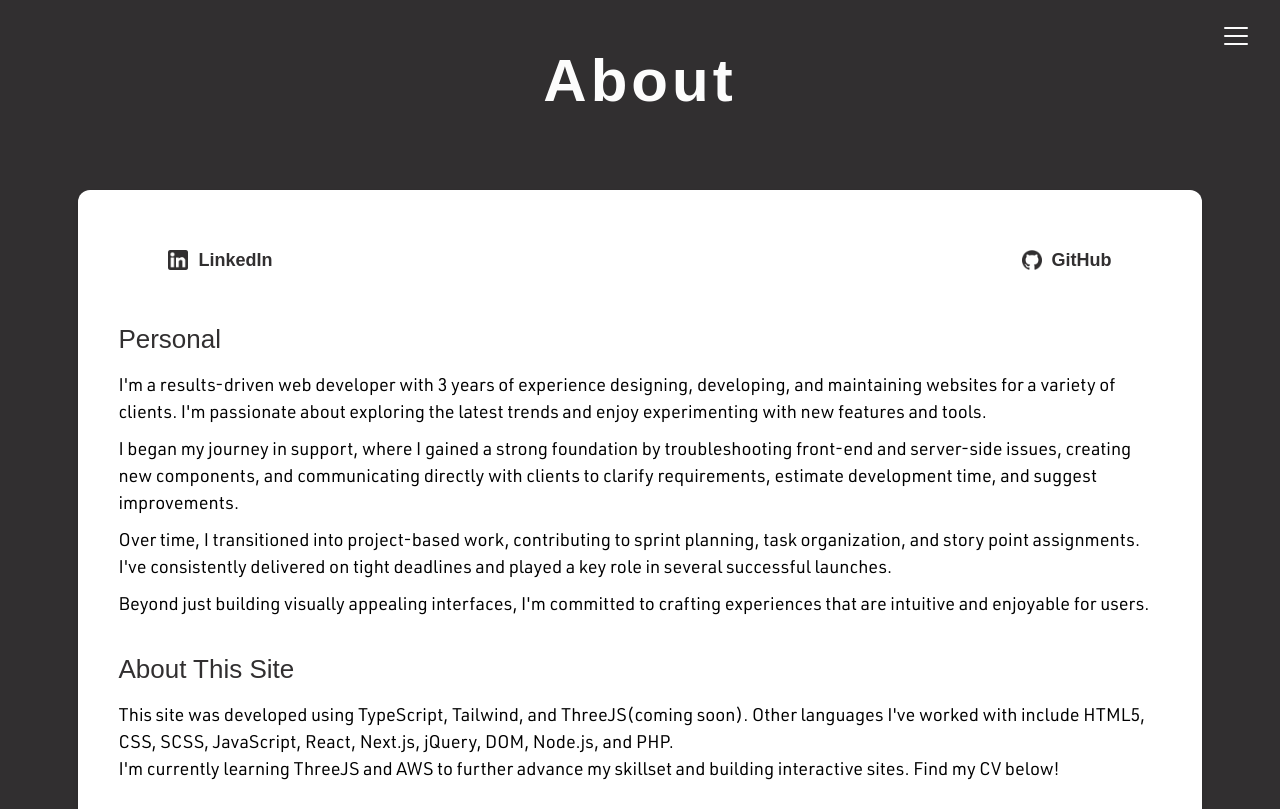
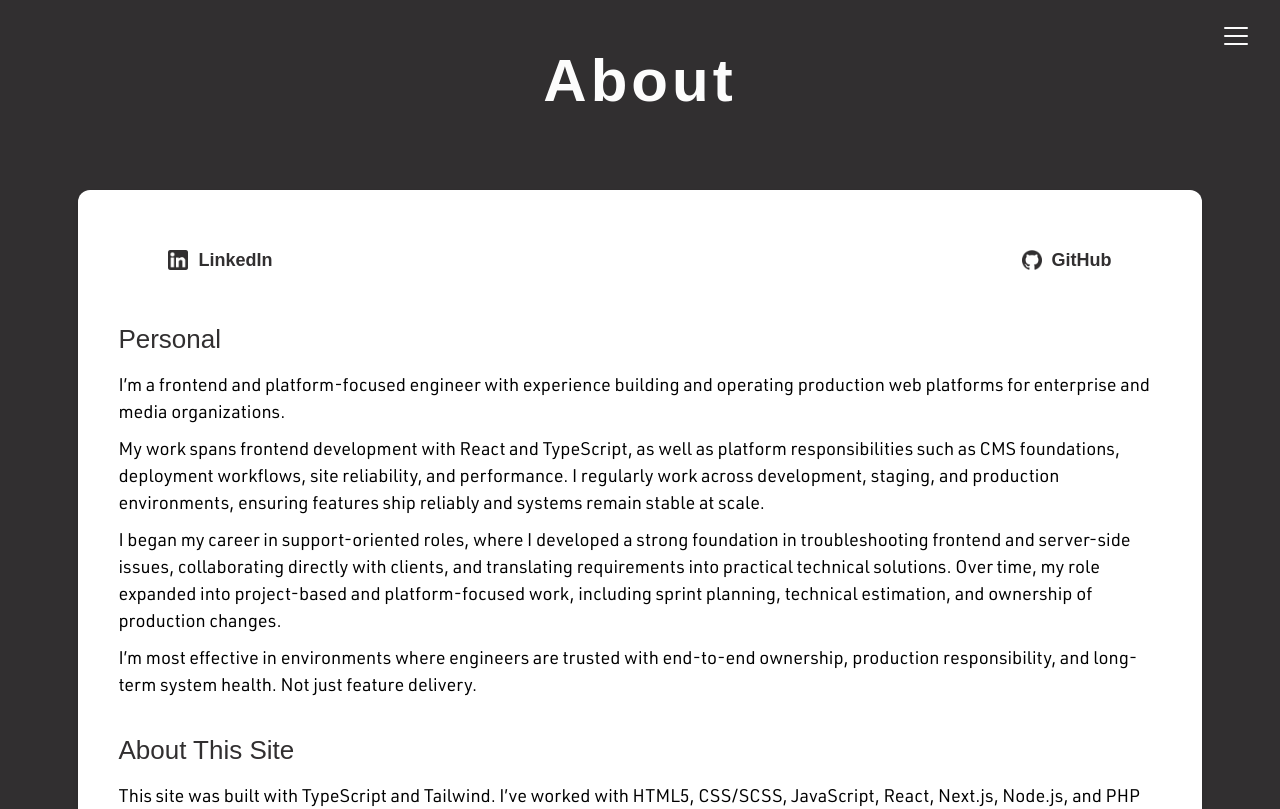
Before and after one commit to AdrianKitsu/my-portfolio, a React (Create React App) app: page /about in a window 1280 px wide. Shown: the top 809 px of the page. Built offline with nearby package versions, Linux system fonts and the light colour scheme; a web font is replaced by a local one.

Commit message:
update about me

```diff
--- a/src/components/PersonalProjects.tsx
+++ b/src/components/PersonalProjects.tsx
@@ -1,13 +1,20 @@
 import React from "react";
 import GlossHover from "./GlossHover";
 import FreeGameFinder from "../assets/images/FL.png";
+import eCommerceSite from "../assets/images/FL.png";
 
 const projectData = [
   {
     image: FreeGameFinder,
     alt: "Free Game Finder",
-    portfolioRedirect: "personal-projects/#tab-fl",
+    portfolioRedirect: "personal-projects/#tab-free-game",
     clientName: "Free Game Finder",
+  },
+  {
+    image: eCommerceSite,
+    alt: "eCommerce Site",
+    portfolioRedirect: "personal-projects/#tab-ecommerce",
+    clientName: "eCommerce Site",
   },
 ];
 
--- a/src/pages/About.tsx
+++ b/src/pages/About.tsx
@@ -37,36 +37,39 @@ const About = () => {
           Personal
         </h4>
         <p className="mb-[10px] font-urw">
-          I'm a results-driven web developer with 3 years of experience
-          designing, developing, and maintaining websites for a variety of
-          clients. I'm passionate about exploring the latest trends and enjoy
-          experimenting with new features and tools.
+          I’m a frontend and platform-focused engineer with experience building
+          and operating production web platforms for enterprise and media
+          organizations.
         </p>
         <p className="mb-[10px] font-urw">
-          I began my journey in support, where I gained a strong foundation by
-          troubleshooting front-end and server-side issues, creating new
-          components, and communicating directly with clients to clarify
-          requirements, estimate development time, and suggest improvements.
+          My work spans frontend development with React and TypeScript, as well
+          as platform responsibilities such as CMS foundations, deployment
+          workflows, site reliability, and performance. I regularly work across
+          development, staging, and production environments, ensuring features
+          ship reliably and systems remain stable at scale.
         </p>
         <p className="mb-[10px] font-urw">
-          Over time, I transitioned into project-based work, contributing to
-          sprint planning, task organization, and story point assignments. I've
-          consistently delivered on tight deadlines and played a key role in
-          several successful launches.
+          I began my career in support-oriented roles, where I developed a
+          strong foundation in troubleshooting frontend and server-side issues,
+          collaborating directly with clients, and translating requirements into
+          practical technical solutions. Over time, my role expanded into
+          project-based and platform-focused work, including sprint planning,
+          technical estimation, and ownership of production changes.
         </p>
         <p className="font-urw">
-          Beyond just building visually appealing interfaces, I'm committed to
-          crafting experiences that are intuitive and enjoyable for users.
+          I’m most effective in environments where engineers are trusted with
+          end-to-end ownership, production responsibility, and long-term system
+          health. Not just feature delivery.
         </p>
         <h4 className="font-caslon text-[26px] text-[#312f30] mt-[30px] mb-[15px]">
           About This Site
         </h4>
         <p className="font-urw">
-          This site was developed using TypeScript, Tailwind, and ThreeJS(coming
-          soon). Other languages I've worked with include HTML5, CSS, SCSS,
-          JavaScript, React, Next.js, jQuery, DOM, Node.js, and PHP.
-          <br /> I'm currently learning ThreeJS and AWS to further advance my
-          skillset and building interactive sites. Find my CV below!
+          This site was built with TypeScript and Tailwind. I’ve worked with
+          HTML5, CSS/SCSS, JavaScript, React, Next.js, Node.js, and PHP across a
+          variety of projects.
+          <br /> I’m currently learning Three.js, Framer, and AWS to build more
+          interactive and scalable web experiences. My CV is available below.
         </p>
         <h4 className="mt-[30px] hover:scale-[1.07] origin-left duration-500 ease-in-out">
           <a
```
